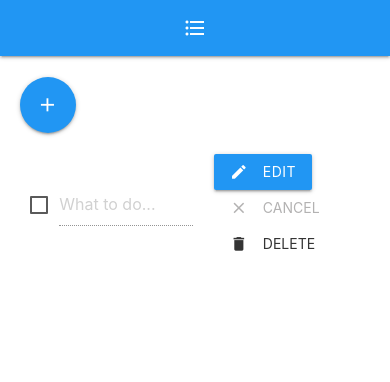
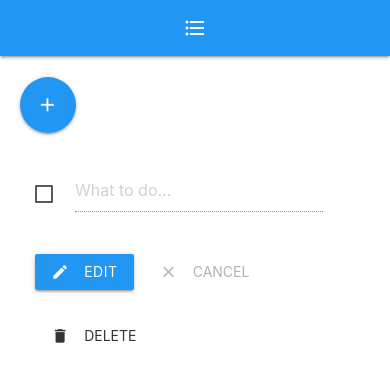
Before and after one commit to john29917958/To-Do, a React (Create React App) app in the folder react/to-do/: page / in a window 390 px wide. Both pictures are taken after a click on the button "add". Shown: the top 382 px of the page. Built offline with nearby package versions, Linux system fonts and the light colour scheme.

Commit message:
Adjust responsive behavior of to-do item

```diff
--- a/react/to-do/src/ToDo.js
+++ b/react/to-do/src/ToDo.js
@@ -50,29 +50,38 @@ class ToDo extends React.Component {
         let action = this.state.isEditing ? this.#applyChange.bind(this) : this.#beginEdit.bind(this);
 
         return (
-            <div className="row valign-wrapper">
-                <p className="col m1 s1">
+            <div className="row">
+                <div className="col l6 m5 s12">
+                    <div className="input-field inline">
+                        <p>
                             <label>
                                 <input type={"checkbox"} />
                                 <span></span>
                             </label>
                         </p>
-                <div className="input-field col m4 s11">
+                    </div>
+                    <div className="input-field inline">
                         <input id={this.props.id} type={"text"} value={this.state.text} placeholder={"What to do..."} disabled={!this.state.isEditing} readOnly={!this.state.isEditing} onChange={this.#onInputValChanged.bind(this)} onKeyDown={this.#handleKeyDown.bind(this)}></input>
                     </div>
-                <div className="col m7 s12">
+                </div>
+                <div className="col l6 m7 s12">
+                    <div className="input-field inline">
                         <button className="btn waves-effect waves-light blue" style={{ marginRight: "5px" }} onClick={action}>
                             <i className="material-icons left">
                                 {this.state.isEditing ? "check" : "create"}
                             </i>
                             {this.state.isEditing ? "Apply" : "Edit"}
                         </button>
+                    </div>
+                    <div className="input-field inline">
                         <button className="btn-flat waves-effect" onClick={this.#cancelChange.bind(this)} disabled={!this.state.isEditing}>
                             <i className="material-icons left">
                                 clear
                             </i>
                             Cancel
                         </button>
+                    </div>
+                    <div className="input-field inline">
                         <button className="btn-flat waves-effect waves-red" onClick={function () { self.props.onDelete(self.props.id); }}>
                             <i className="material-icons left">
                                 delete
@@ -81,6 +90,7 @@ class ToDo extends React.Component {
                         </button>
                     </div>
                 </div>
+            </div>
         );
     }
 
```
Lines whose indentation alone changed are shown as unchanged.
